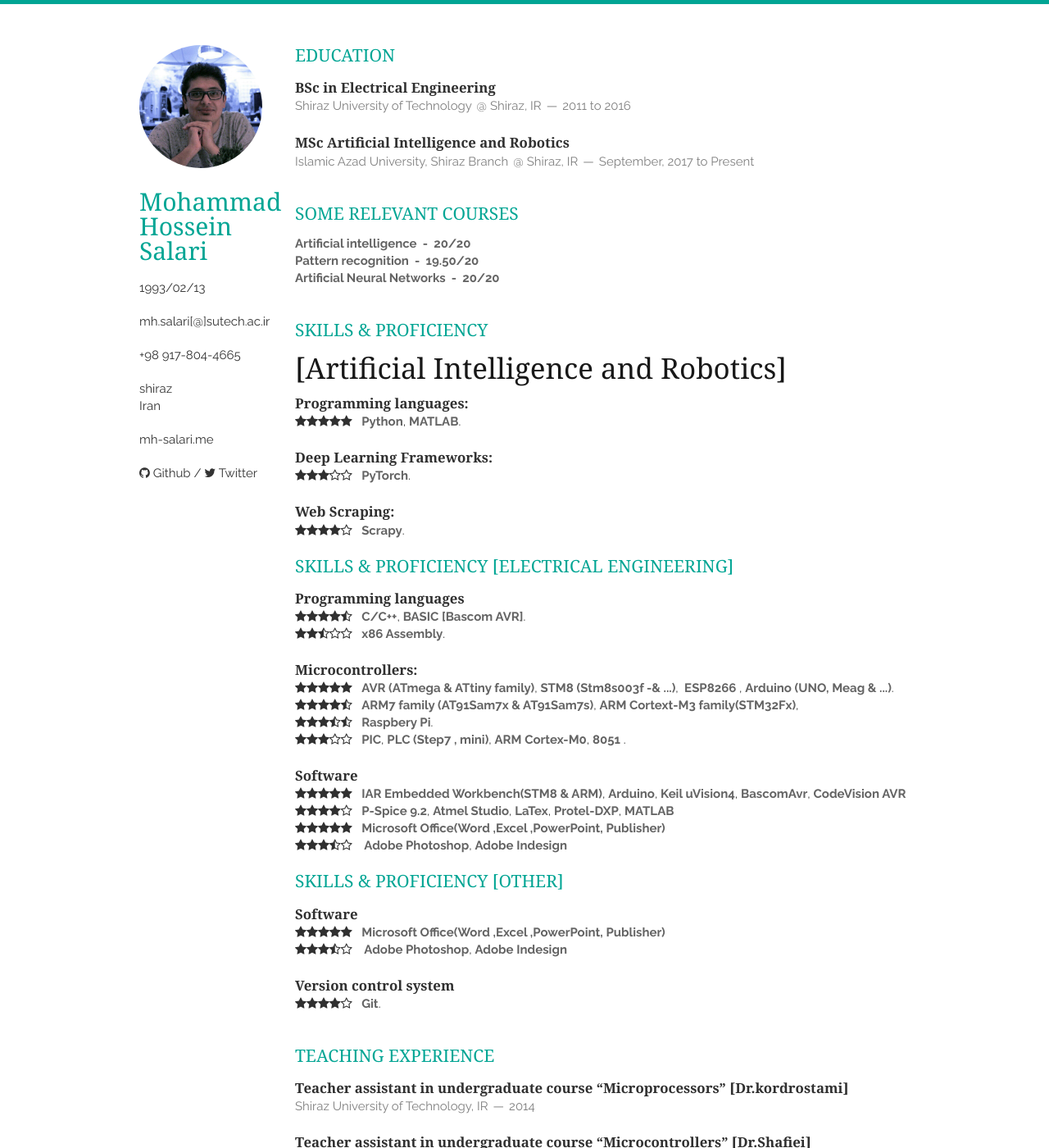
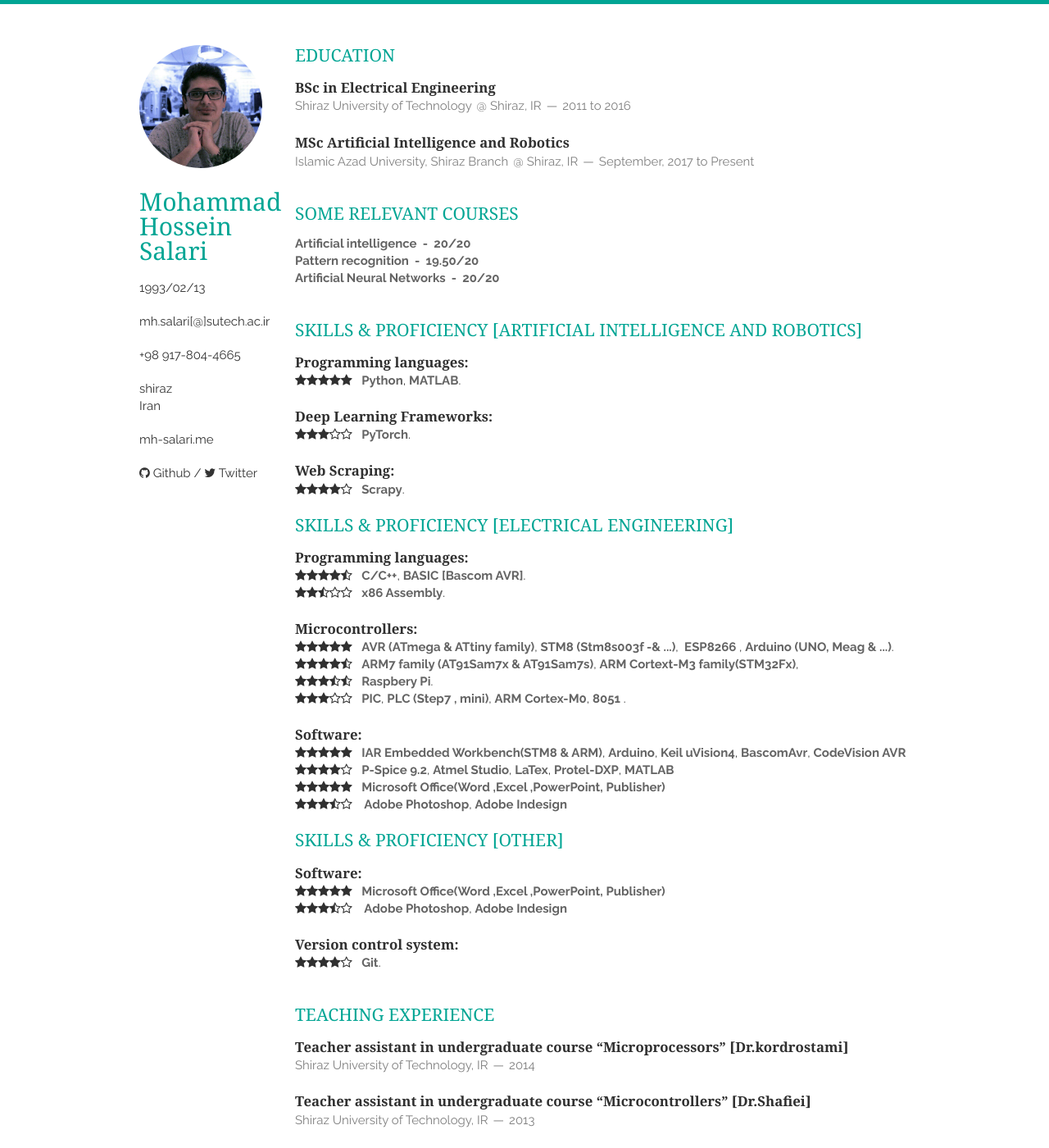
Before and after one commit to yazdipour/cv, a Jekyll site: the page built from index.html, in a window 1280 px wide and 1400 px high. Shown: the whole window at 82% size. Built offline with Jekyll 4.4.1, drawn with Linux system fonts in a browser that asks for light colours; nearby versions of some CDN libraries.

```diff
--- a/_includes/skills.html
+++ b/_includes/skills.html
@@ -1,7 +1,7 @@
 <section class="thirteen columns">
 
 
-    <h1>Skills & Proficiency</h1><h2>[Artificial Intelligence and Robotics]</h2>
+    <h1>Skills & Proficiency [Artificial Intelligence and Robotics]</h1>
     <article>
         <header>
             <h1>Programming languages:</h1>
@@ -42,7 +42,7 @@
     <h1>Skills & Proficiency [Electrical Engineering]</h1>
     <article>
         <header>
-            <h1>Programming languages</h1>
+            <h1>Programming languages:</h1>
         </header>
         <p>
             <i class="fa fa-star"></i><i class="fa fa-star"></i><i class="fa fa-star"></i><i class="fa fa-star"></i><i class="fa fa-star-half-o"></i>
@@ -83,7 +83,7 @@
 
      <article>
         <header>
-            <h1>Software</h1>
+            <h1>Software:</h1>
         </header>
         <p>
             <i class="fa fa-star"></i><i class="fa fa-star"></i><i class="fa fa-star"></i><i class="fa fa-star"></i><i class="fa fa-star"></i>
@@ -112,7 +112,7 @@
 
      <article>
         <header>
-            <h1>Software</h1>
+            <h1>Software:</h1>
         </header>
         <p>
             <i class="fa fa-star"></i><i class="fa fa-star"></i><i class="fa fa-star"></i><i class="fa fa-star"></i><i class="fa fa-star"></i>
@@ -128,7 +128,7 @@
 
     <article>
         <header>
-            <h1>Version control system</h1>
+            <h1>Version control system:</h1>
         </header>
         <p>
             <i class="fa fa-star"></i><i class="fa fa-star"></i><i class="fa fa-star"></i><i class="fa fa-star"></i><i class="fa fa-star-o"></i>
```
